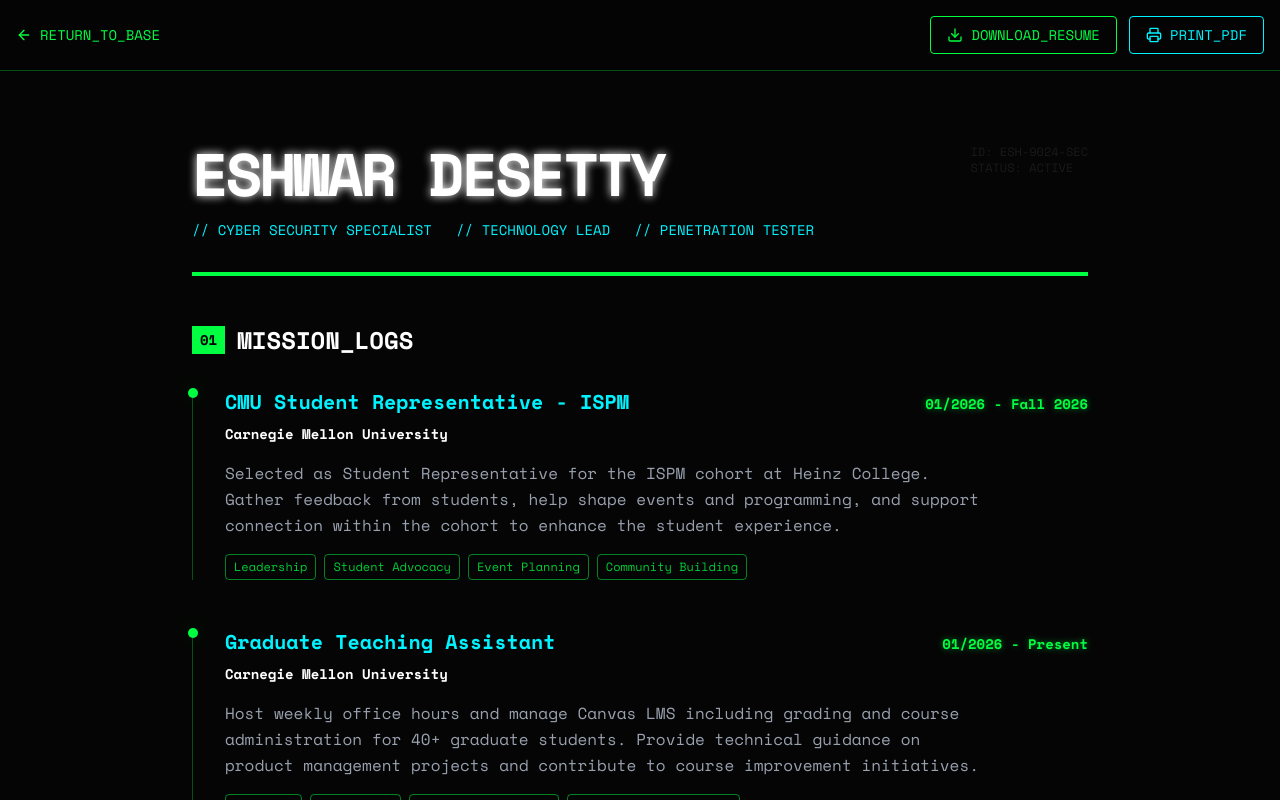
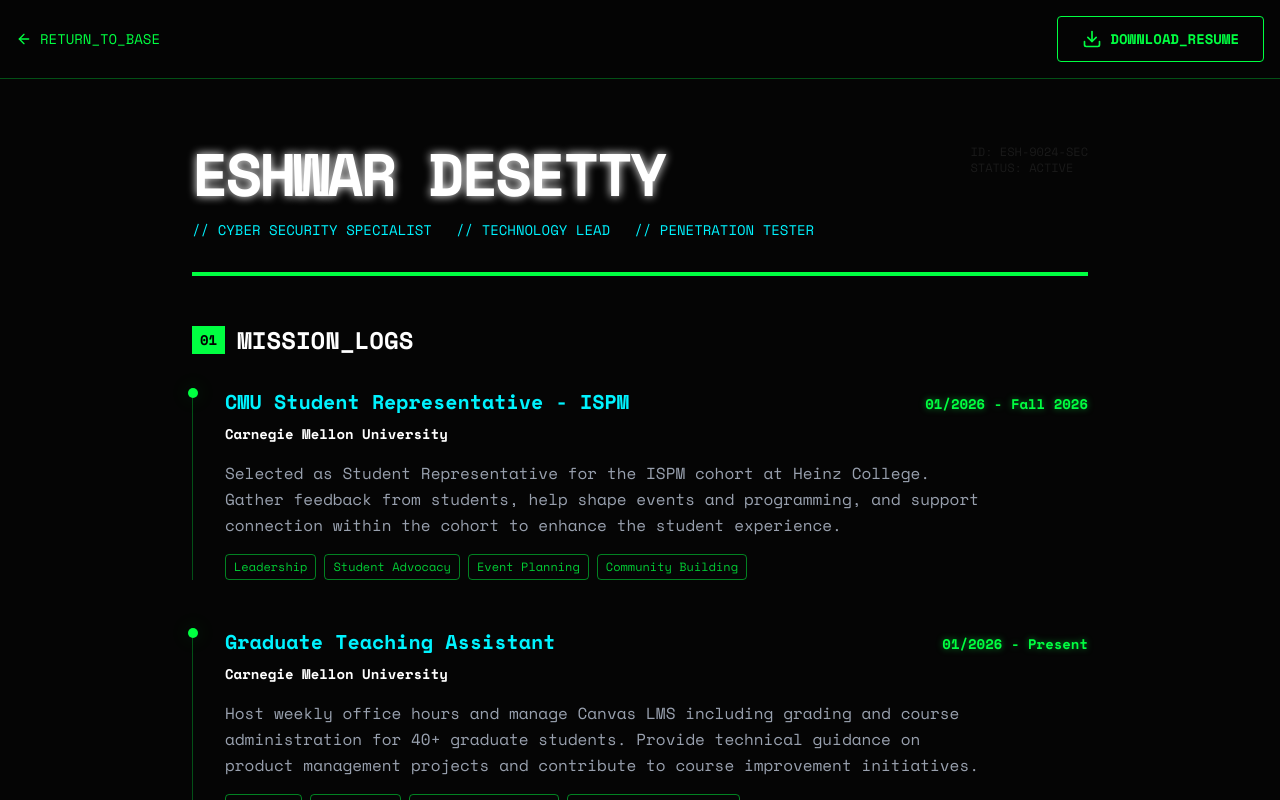
Before and after one commit to OffensiveSage/EDsec-Portfolio, a Next.js app: page /resume in a window 1280 px wide. Built offline with nearby package versions, Linux system fonts and the light colour scheme.

Commit message:
Remove PRINT_PDF button and improve download resume button
- Removed PRINT_PDF button and Printer icon import
- Enhanced download resume button with better styling and sizing
- Made download button more prominent and touch-friendly

Co-authored-by: Cursor <cursoragent@cursor.com>

```diff
--- a/src/app/resume/page.tsx
+++ b/src/app/resume/page.tsx
@@ -1,6 +1,6 @@
 "use client";
 
-import { ArrowLeft, Printer, Download } from "lucide-react";
+import { ArrowLeft, Download } from "lucide-react";
 import Link from "next/link";
 import { experiences, projects } from "@/data/portfolioData";
 
@@ -13,23 +13,15 @@ export default function ResumePage() {
                     <ArrowLeft className="w-4 h-4 group-hover:-translate-x-1 transition-transform" />
                     RETURN_TO_BASE
                 </Link>
-                <div className="flex items-center gap-3">
                 <a
                     href="/resume.pdf"
                     download="Eshwar_Desetty_Resume.pdf"
-                        className="flex items-center gap-2 border border-cyber-green text-cyber-green px-4 py-2 rounded text-sm hover:bg-cyber-green hover:text-black transition-all hover:box-glow"
+                    className="flex items-center gap-2 border border-cyber-green text-cyber-green px-6 py-3 rounded text-sm font-bold hover:bg-cyber-green hover:text-black transition-all hover:box-glow touch-manipulation"
+                    style={{ minHeight: '44px' }}
                 >
-                        <Download className="w-4 h-4" />
+                    <Download className="w-5 h-5" />
                     DOWNLOAD_RESUME
                 </a>
-                    <button
-                        onClick={() => window.print()}
-                        className="flex items-center gap-2 border border-cyber-neon text-cyber-neon px-4 py-2 rounded text-sm hover:bg-cyber-neon hover:text-black transition-all"
-                    >
-                        <Printer className="w-4 h-4" />
-                        PRINT_PDF
-                    </button>
-                </div>
             </div>
 
             <div className="max-w-4xl mx-auto mt-20 print:mt-0 print:text-black">
```
Lines whose indentation alone changed are shown as unchanged.
